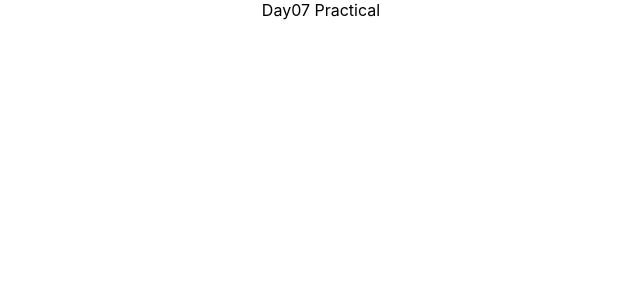
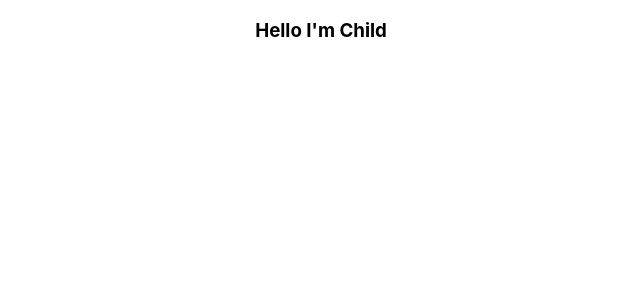
Before and after one commit to UOV-Assignments/Day07Practical, a React (Create React App) app in the folder day07/: page / in a window 1280 px wide. Shown: the top 300 px of the page, without its empty margins (319-959 px from the left). Built offline with nearby package versions, Linux system fonts and the light colour scheme.

Commit message:
Call Child comp in App.js

```diff
--- a/day07/src/App.js
+++ b/day07/src/App.js
@@ -1,10 +1,11 @@
 
 import './App.css';
+import ChildComp from './ChildComp';
 
 function App() {
   return (
     <div className="App">
-      Day07 Practical
+      <ChildComp />
     </div>
   );
 }
--- a/day07/src/ChildComp.js
+++ b/day07/src/ChildComp.js
@@ -1,7 +1,8 @@
-export default function ChildComp(){
+export default function ChildComp(props){
     return(
         <>
-        Child Comp
+        <h3>Hello I'm Child</h3>
+
         </>
     )
 }
```
